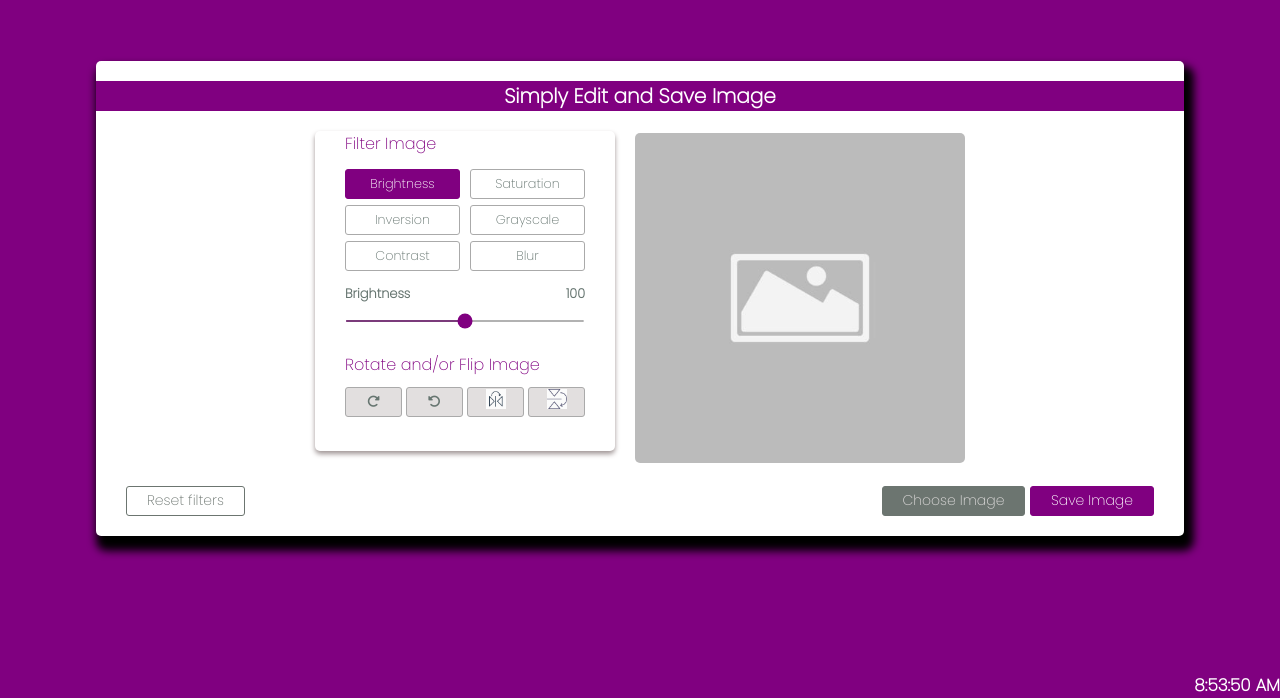
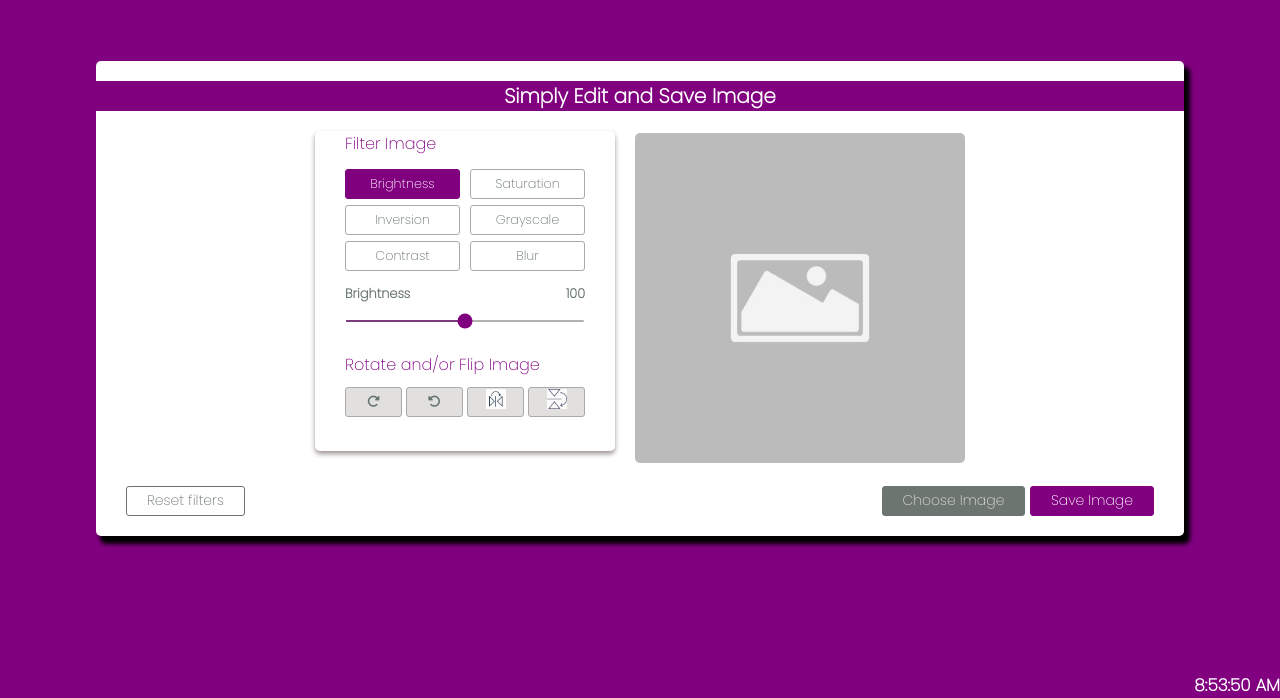
Before and after one commit to Ayomi-Dev/Editor, a plain HTML site: page index.html in a window 1280 px wide. Shown: the part 102-800 px from the top of the page. Drawn offline with Linux system fonts and the light colour scheme.

Commit message:
first commit
Signed-off-by: Ayomide Olakunle <ayomideolakunlea@gmail.com>

```diff
--- a/editor.css
+++ b/editor.css
@@ -19,7 +19,7 @@ body{
     background: #fff;
     padding: 20px 0;
     border-radius: 5px;
-    box-shadow: 5px 10px 8px 5px rgb(0,0, 0);
+    box-shadow: 5px 7px 4px 1px rgb(0,0, 0);
 }
 .container.disable :where(.editor-panel, .filter-control, .save-img){
     opacity: 0.6;
```
